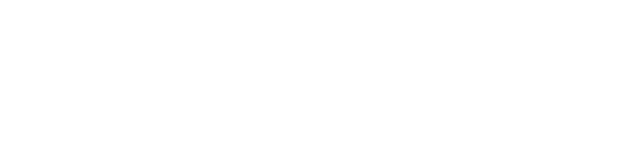
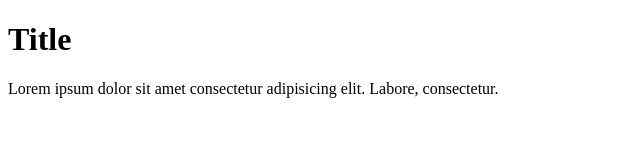
Before and after one commit to hugomdmg/repo-git, a plain HTML site: page index.html in a window 1280 px wide. Shown: the whole page, without its empty margins (0-640 px from the left). Drawn offline with Linux system fonts and the light colour scheme.

Commit message:
main content

```diff
--- a/index.html
+++ b/index.html
@@ -7,7 +7,10 @@
 </head>
 <body>
     <header></header>
-    <main></main>
+    <main>
+        <h1>Title</h1>
+        <p>Lorem ipsum dolor sit amet consectetur adipisicing elit. Labore, consectetur.</p>
+    </main>
     <footer></footer>
 
     <script src="index.js"></script>
```
